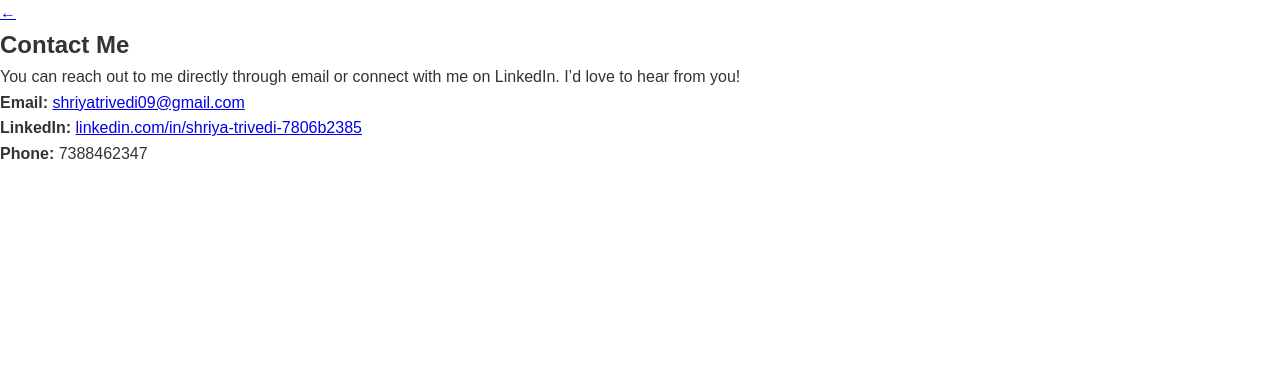
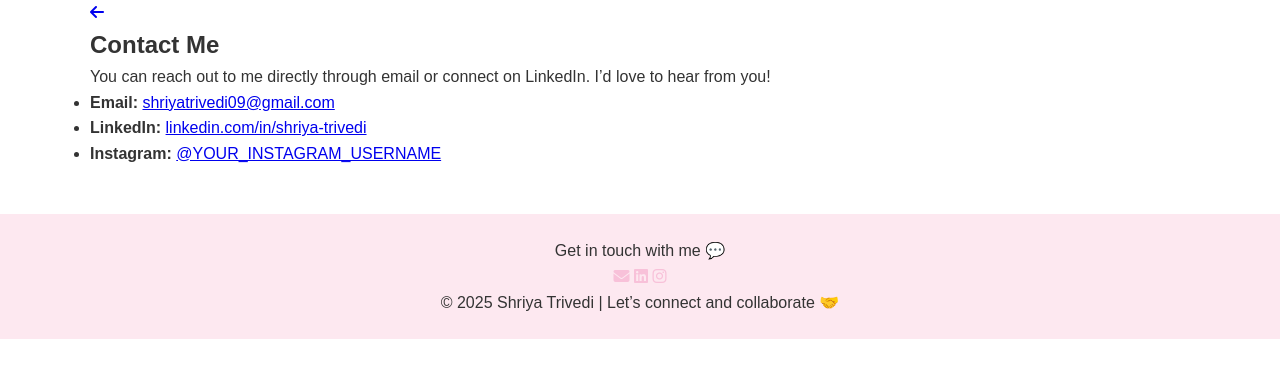
Before and after one commit to shriyatrivedi/shriya-portfolio, a plain HTML site: page contact.html in a window 1280 px wide. Drawn offline with Linux system fonts and the light colour scheme.

Commit message:
Update contact.html

```diff
--- a/contact.html
+++ b/contact.html
@@ -5,22 +5,31 @@
   <meta name="viewport" content="width=device-width, initial-scale=1.0">
   <title>Contact | Shriya Trivedi</title>
   <link rel="stylesheet" href="style.css">
+  <link rel="stylesheet" href="https://cdnjs.cloudflare.com/ajax/libs/font-awesome/6.6.0/css/all.min.css">
 </head>
+
 <body>
-  <a href="menu.html" class="back-arrow">←</a>
-  <section class="page-section fade-in">
+  <section class="contact-section container fade-in">
+    <a href="menu.html" class="back-arrow"><i class="fa-solid fa-arrow-left"></i></a>
     <h1>Contact Me</h1>
-    <p>
-      You can reach out to me directly through email or connect with me on LinkedIn.
-      I’d love to hear from you!
-    </p>
-    <p><strong>Email:</strong> <a href="mailto:shriyatrivedi09@gmail.com">shriyatrivedi09@gmail.com</a></p>
-    <p><strong>LinkedIn:</strong>
-      <a href="https://www.linkedin.com/in/shriya-trivedi-7806b2385" target="_blank">
-        linkedin.com/in/shriya-trivedi-7806b2385
-      </a>
-    </p>
-    <p><strong>Phone:</strong> 7388462347</p>
+    <p>You can reach out to me directly through email or connect on LinkedIn. I’d love to hear from you!</p>
+    <ul>
+      <li><strong>Email:</strong> <a href="mailto:shriyatrivedi09@gmail.com">shriyatrivedi09@gmail.com</a></li>
+      <li><strong>LinkedIn:</strong> <a href="https://www.linkedin.com/in/shriya-trivedi-7806b2385" target="_blank">linkedin.com/in/shriya-trivedi</a></li>
+      <li><strong>Instagram:</strong> <a href="https://www.instagram.com/YOUR_INSTAGRAM_USERNAME" target="_blank">@YOUR_INSTAGRAM_USERNAME</a></li>
+    </ul>
   </section>
+
+  <footer class="site-footer">
+    <div class="footer-container">
+      <p>Get in touch with me 💬</p>
+      <div class="footer-icons">
+        <a href="mailto:shriyatrivedi09@gmail.com"><i class="fa-solid fa-envelope"></i></a>
+        <a href="https://www.linkedin.com/in/shriya-trivedi-7806b2385" target="_blank"><i class="fa-brands fa-linkedin"></i></a>
+        <a href="https://www.instagram.com/shriyuuxx_" target="_blank"><i class="fa-brands fa-instagram"></i></a>
+      </div>
+      <p>© 2025 Shriya Trivedi | Let’s connect and collaborate 🤝</p>
+    </div>
+  </footer>
 </body>
 </html>
```
